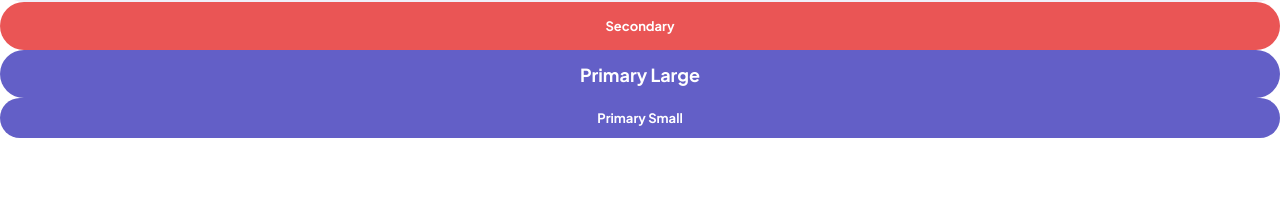
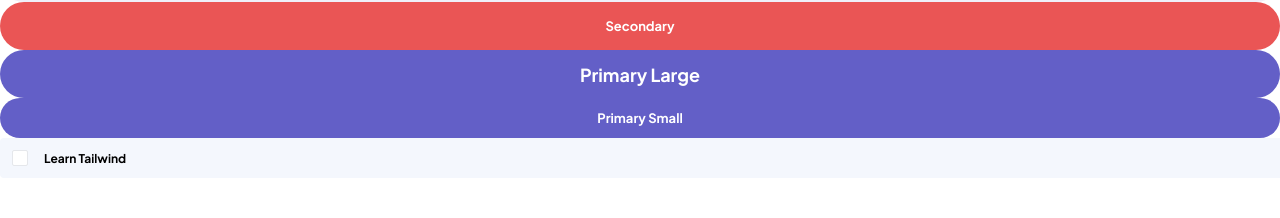
Before and after one commit to brianestraduh/kanban-board, an Angular app: page / in a window 1280 px wide. Shown: the part 82-300 px from the top of the page. Built offline with nearby package versions, Linux system fonts and the light colour scheme.

Commit message:
Completed Checkbox Component and Styling

```diff
--- a/src/app/app.component.html
+++ b/src/app/app.component.html
@@ -9,3 +9,5 @@
   <app-button buttonType="primary-l" text="Primary Large"></app-button>
   <app-button buttonType="primary-sm" text="Primary Small"></app-button>
 </div>
+
+<app-checkbox subtaskTitle="Learn Tailwind"></app-checkbox>
--- a/src/app/app.component.ts
+++ b/src/app/app.component.ts
@@ -1,11 +1,12 @@
 import { Component, inject } from '@angular/core';
 import { ThemeService } from './shared/services/theme.service';
 import { ButtonComponent } from './shared/components/button/button.component';
+import { CheckboxComponent } from './shared/components/checkbox/checkbox.component';
 
 @Component({
   selector: 'app-root',
   standalone: true,
-  imports: [ButtonComponent],
+  imports: [ButtonComponent, CheckboxComponent],
   templateUrl: './app.component.html',
   styleUrl: './app.component.css',
 })
--- /dev/null
+++ b/src/app/shared/components/checkbox/checkbox.component.css
@@ -0,0 +1,23 @@
+/* When checkbox is checked, show the purple background and border */
+input[type="checkbox"]:checked + label .custom-checkbox {
+  @apply bg-purple-1 border-purple-1;
+}
+
+/* Show the check mark when the checkbox is checked */
+input[type="checkbox"]:checked + label .custom-checkbox .check-mark {
+  @apply block; /* Show the checkmark */
+  transform: rotate(5deg) scale(0.6); /* Rotate and slightly scale down */
+}
+
+/* Hide the check mark by default */
+.custom-checkbox .check-mark {
+  @apply hidden w-full h-full bg-white; /* Hide the checkmark by default */
+  clip-path: polygon(
+    14% 44%,
+    /* Checkmark shape */ 0% 65%,
+    50% 100%,
+    100% 20%,
+    80% 0%,
+    43% 62%
+  );
+}
--- /dev/null
+++ b/src/app/shared/components/checkbox/checkbox.component.html
@@ -0,0 +1,21 @@
+<div
+  class="rounded-s flex justify-start items-center w-full bg-grey-7 h-10 hover:bg-purple-1 hover:bg-opacity-25"
+>
+  <input
+    title="subtask-checkbox"
+    type="checkbox"
+    id="subtask-checkbox"
+    [(ngModel)]="checkboxVal"
+    class="hidden"
+  />
+  <label
+    for="subtask-checkbox"
+    class="flex items-center gap-4 font-body-s text-body-s ml-3"
+    ><span
+      class="custom-checkbox w-4 h-4 inline-block border border-grey-5b border-opacity-25 rounded-sm bg-white flex-shrink-0"
+      ><span class="check-mark"></span></span
+    ><span [ngClass]="[checkboxVal() ? 'line-through opacity-50' : '']">{{
+      subtaskTitle
+    }}</span>
+  </label>
+</div>
--- /dev/null
+++ b/src/app/shared/components/checkbox/checkbox.component.ts
@@ -0,0 +1,15 @@
+import { NgClass } from '@angular/common';
+import { Component, Input, signal } from '@angular/core';
+import { FormsModule } from '@angular/forms';
+
+@Component({
+  selector: 'app-checkbox',
+  standalone: true,
+  imports: [FormsModule, NgClass],
+  templateUrl: './checkbox.component.html',
+  styleUrl: './checkbox.component.css',
+})
+export class CheckboxComponent {
+  @Input() subtaskTitle!: string;
+  checkboxVal = signal(false);
+}
```
